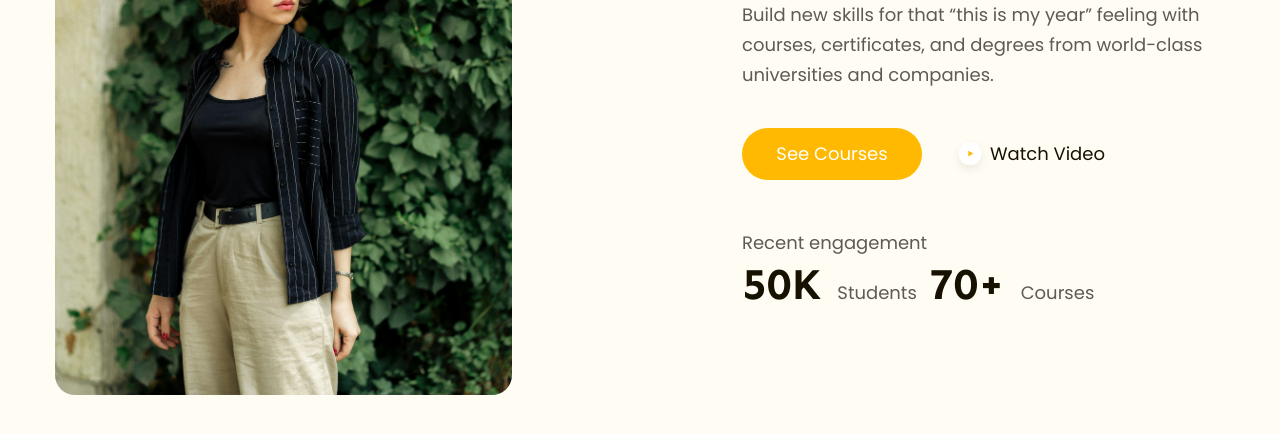
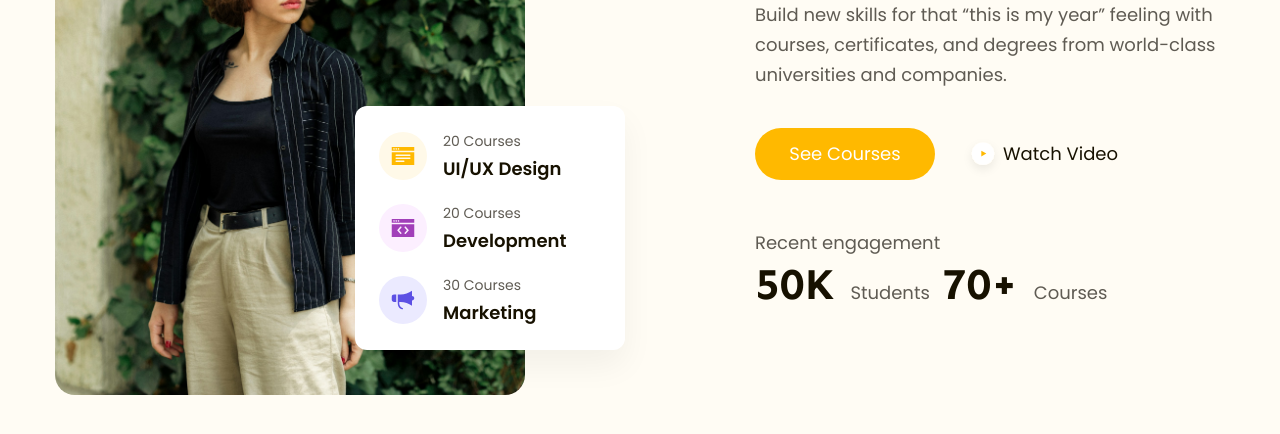
Before and after one commit to zcxbin/Education-Platform-Website, a plain HTML site: page index.html in a window 1280 px wide. Shown: the part 454-888 px from the top of the page. Drawn offline with Linux system fonts and the light colour scheme.

Commit message:
Xong phần Hero

```diff
--- a/assets/css/styles.css
+++ b/assets/css/styles.css
@@ -101,6 +101,7 @@ a {
   line-height: 1.75; /* 175% */
 }
 
+/* Hero */
 .hero-wrap {
   padding: 72px 0 65px;
   background: #fffcf4;
@@ -115,6 +116,49 @@ a {
   object-fit: cover;
   border-radius: 20px;
 }
+.hero-wrap .image {
+  position: relative;
+}
+.hero-wrap .list-item {
+  position: absolute;
+  right: -100px;
+  bottom: 48px;
+  padding-top: 22px;
+  display: flex;
+  flex-direction: column;
+  gap: 16px;
+  width: 270px;
+  height: 244px;
+  border-radius: 12px;
+  background: #fff;
+  box-shadow: 0px 16px 32px 0px rgba(0, 0, 0, 0.05);
+}
+.hero-wrap .image .item {
+  display: flex;
+  padding-left: 24px;
+  align-items: center;
+}
+
+.hero-wrap .item .desc-item {
+  padding-left: 16px;
+}
+
+.hero-wrap .image .name-item {
+  color: #171100;
+  font-family: Poppins;
+  font-size: 18px;
+  font-style: normal;
+  font-weight: 600;
+  line-height: 30px; /* 166.667% */
+}
+.hero-wrap .image .qty-item {
+  color: #5f5b53;
+  font-family: Poppins;
+  font-size: 1.4rem;
+  font-weight: 400;
+  line-height: 26px; /* 185.714% */
+}
+
 .hero-wrap .about {
   margin-top: 64px;
   padding-left: 230px;
--- a/index.html
+++ b/index.html
@@ -25,7 +25,7 @@
     <!-- Styles CSS -->
     <link rel="stylesheet" href="./assets/css/styles.css" />
   </head>
-  <body style="height: 5000px;">
+  <body style="height: 5000px">
     <header class="fixed-header">
       <div class="content">
         <!-- Navigations -->
@@ -62,7 +62,40 @@
     <div class="hero-wrap">
       <div class="content">
         <div class="info">
-          <img src="./assets/images/hero-img.jpg" alt="teacher" class="stu" />
+          <div class="image">
+            <img
+              src="./assets/images/hero-img.jpg"
+              alt="students"
+              class="stu"
+            />
+            <div class="list-item">
+              <div class="item">
+                <img src="./assets/images/UI-UX.svg" alt="" class="icon" />
+                <div class="desc-item">
+                  <div class="qty-item">20 Courses</div>
+                  <div class="name-item">UI/UX Design</div>
+                </div>
+              </div>
+              <div class="item">
+                <img
+                  src="./assets/images/Development.svg"
+                  alt=""
+                  class="icon"
+                />
+                <div class="desc-item">
+                  <div class="qty-item">20 Courses</div>
+                  <div class="name-item">Development</div>
+                </div>
+              </div>
+              <div class="item">
+                <img src="./assets/images/Marketing.svg" alt="" class="icon" />
+                <div class="desc-item">
+                  <div class="qty-item">30 Courses</div>
+                  <div class="name-item">Marketing</div>
+                </div>
+              </div>
+            </div>
+          </div>
           <div class="about">
             <h1 class="title">Learn without limits and spread knowledge.</h1>
             <p class="desc">
```
Also changed, not shown: assets/images/Development.svg (added), assets/images/Marketing.svg (added), assets/images/UI-UX.svg (added).
